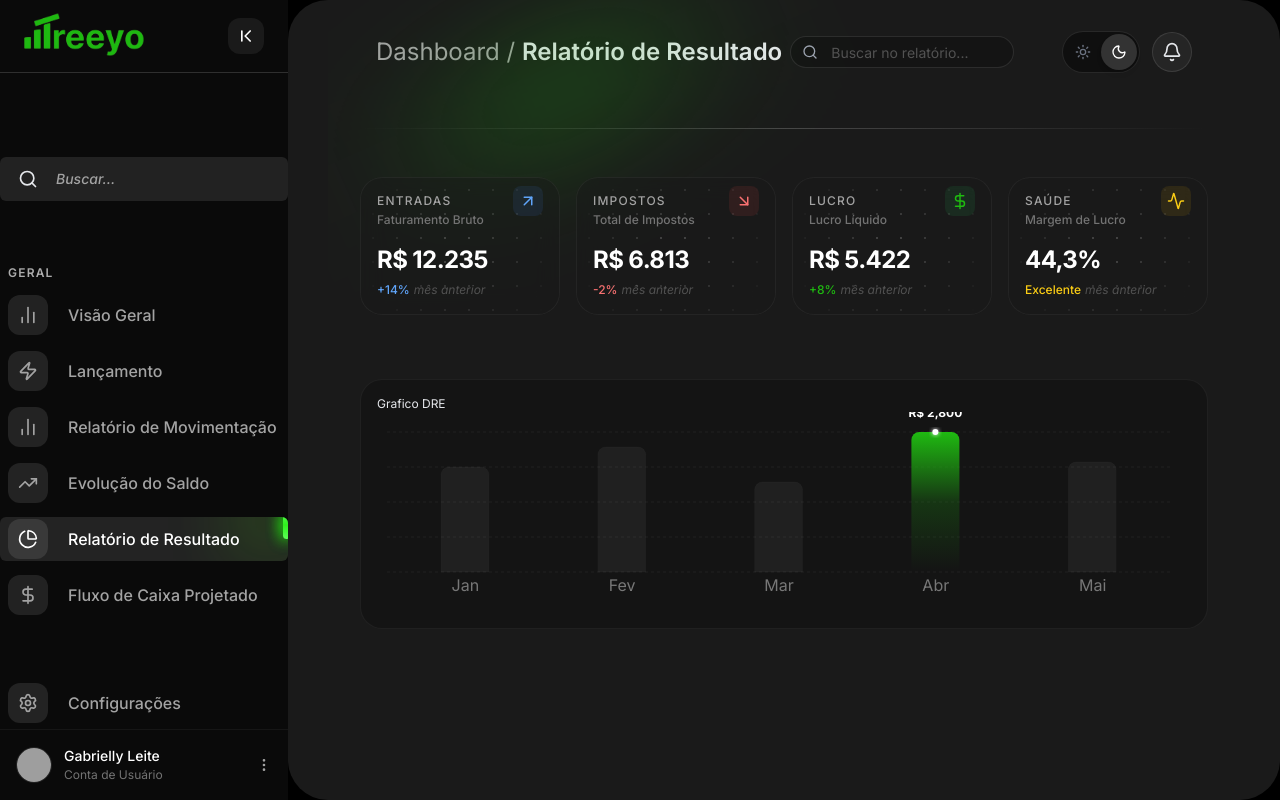
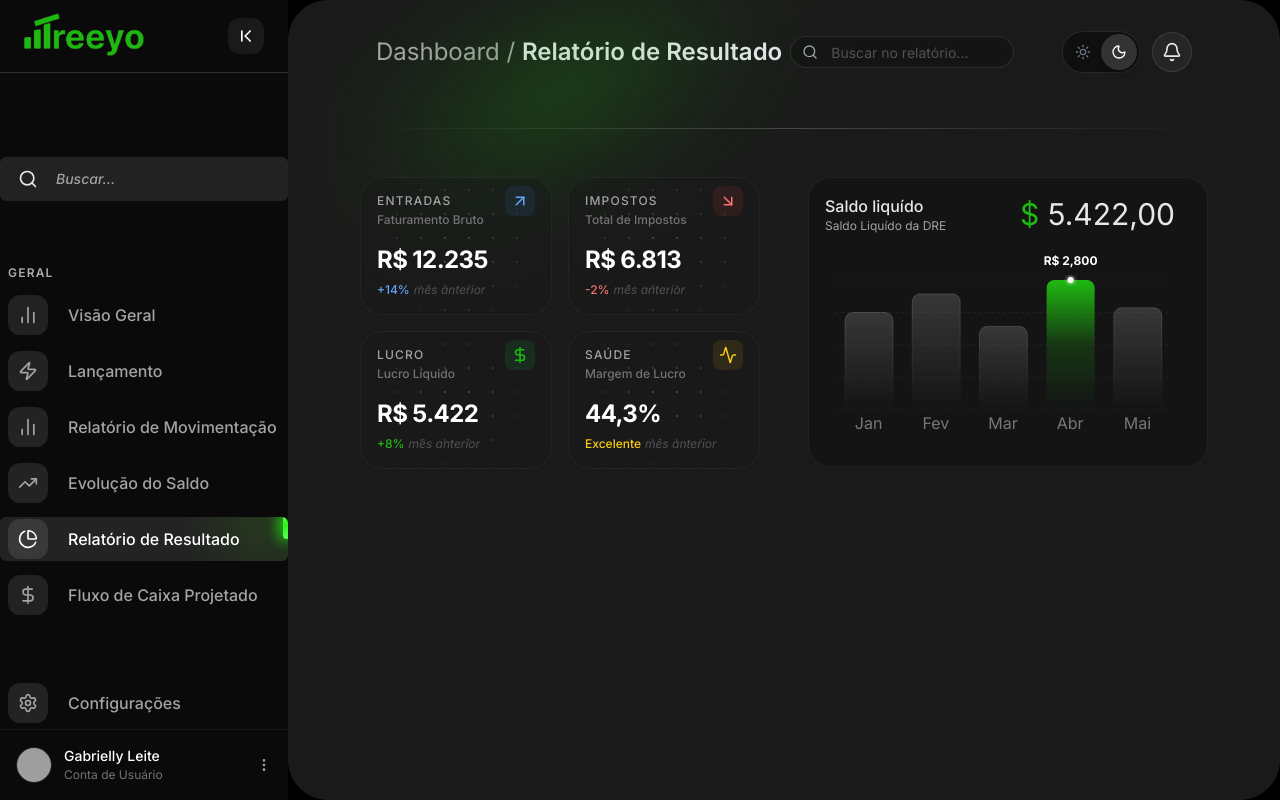
Before and after one commit to gabriellyleitedev/treeyo-dashboard-saas, a React (Vite) app: page /resultado in a window 1280 px wide. Built offline with nearby package versions, Linux system fonts and the light colour scheme; grey boxes are pictures that could not be loaded.

Commit message:
Alterando tooltip grafico dre

```diff
--- a/src/components/DRE/DREChart.jsx
+++ b/src/components/DRE/DREChart.jsx
@@ -1,7 +1,8 @@
 import React from "react";
 import { motion } from "framer-motion";
-import { BarChart, Bar, XAxis, LabelList, ResponsiveContainer, CartesianGrid, Tooltip } from "recharts";
+import { BarChart, Bar, XAxis, LabelList, ResponsiveContainer, CartesianGrid, Tooltip, YAxis } from "recharts";
 import { Cell } from "recharts";
+import { X } from "lucide-react";
 
 
 const mesAtual = new Date().getMonth() // Obtém o mês atual (0-11) Array
@@ -23,20 +24,52 @@ const data = [
 const mesAtivoIndex = 3;
 
 
+
 const CustomTooltip = ({ active, payload, label }) => {
-    if (active && payload && payload.length) {
-        return (
-            <div className="bg-black/40 border border-white/10 backdrop-blur-md text-gray-200 p-2 rounded-lg shadow-2xl">
-                <p className="text-xs text-neutral-400 uppercase font-semibold">{label}</p>
-                <p className="text-sm text-gray-200 font-bold">
-                    R$ {payload[0].value.toLocaleString()}</p>
+  if (active && payload && payload.length) {
+    const dateStr = `${label} 23, 2026`;
+    const cashflow = payload[0].value;
+
+    return (
+      <div className="relative z-[9999] ml-6">
+        {/* AJUSTE DA LUZ:
+           1. bg-[#1c1c1e]/80 para o blur passar melhor.
+           2. shadow-white/5 cria o "halo" de luz branca.
+           3. ring-1 ring-white/10 dá o brilho na borda.
+        */}
+        <div className="relative
+  bg-[#0d0d0e]/80 backdrop-blur-md border border-white/10 rounded-2xl p-4
+                        shadow-[0_-20px_80px_-20px_rgba(255,255,255,0.20)]">
+
+          <p className="text-[11px] text-neutral-500 font-medium mb-3 tracking-tight">
+            {dateStr}
+          </p>
+
+          <div className="flex flex-col gap-2">
+            <div className="flex justify-between items-center gap-6">
+              <span className="text-[12px] text-neutral-400">Cashflow</span>
+              <span className="text-[13px] text-white font-bold tracking-tight">
+                ${cashflow.toLocaleString('en-US', { minimumFractionDigits: 2 })}
+              </span>
             </div>
-        )
-    }
-    return null
+
+            <div className="flex justify-between items-center gap-6">
+              <span className="text-[12px] text-neutral-400">Inflow</span>
+              <span className="text-[12px] text-red-400 font-medium">
+                -$7,456.00
+              </span>
+            </div>
+          </div>
+        </div>
+
+        {/* Seta com a mesma cor do fundo para não parecer solta */}
+        <div className="absolute top-1/2 -left-1.5 -translate-y-1/2 w-3 h-3 bg-[#1c1c1e] border-l border-b border-white/10 rotate-45" />
+      </div>
+    );
+  }
+  return null;
 };
 
-// Componente para renderizar o ponto de luz (DOT)
 const RenderCustomLabel = (props) => {
     const { x, y, width, index, value } = props;
     if (index !== mesAtivoIndex) return null;
@@ -54,12 +87,20 @@ const RenderCustomLabel = (props) => {
 
     )
 }
+
 const DREChart = () => {
 
     return (
-        <div className="flex flex-col overflow-hidden w-full bg-black/20 border border-white/5 rounded-[22px] p-4">
-            <div className="text-gray-200 text-xs">
-                <h1>Grafico DRE</h1>
+        <div className="flex flex-col overflow-hidden w-full bg-black/20 border border-white/5 rounded-[22px] p-4 ">
+            <div className="flex justify-between items-center pb-4">
+                <div>
+                    <h1 className="text-gray-200 font-medium">Saldo liquído</h1>
+                    <p className="text-neutral-400 text-xs">Saldo Liquído da DRE</p>
+                </div>
+                <div>
+                    <h1 className="text-gray-200 text-2xl md:text-3xl px-4"><span className="text-[#1fba11]">$ </span>5.422,00</h1>
+                </div>
+
             </div>
 
             <div className="w-full h-[200px] ">
@@ -67,17 +108,25 @@ const DREChart = () => {
                     <BarChart
                         data={data}
                         margin={{
-                            top: 20,
+                            top: 30,
                             right: 20,
                             left: 10,
                             bottom: 10
-                        }}>
+                        }}
+
+                        >
+
 
                         <defs>
                             <linearGradient id="barGradient" x1="0" y1="0" x2="0" y2="1">
                                 <stop offset="0%" stopColor="#1fba11" stopOpacity={1} />
                                 <stop offset="50%" stopColor="#1fba11" stopOpacity={0.2} />
                                 <stop offset="100%" stopColor="#1fba11" stopOpacity={0} />
+                            </linearGradient>
+
+                            <linearGradient id="offGradient" x1="0" y1="0" x2="0" y2="1">
+                                <stop offset="0%" stopColor="#fff" stopOpacity={0.15} />
+                                <stop offset="100%" stopColor="#fff" stopOpacity={0} />
                             </linearGradient>
 
                             <filter id="dotGlow" x="-50%" y="-20%" width="200%" height="160%">
@@ -97,15 +146,22 @@ const DREChart = () => {
                             axisLine={false} // Remove linha base feia (eixo X)
                         />
 
-                        <Tooltip content={<CustomTooltip />} cursor={false} />
+                  <Tooltip
+                            content={<CustomTooltip />}
+                            cursor={{ fill: "none" }}
+                            wrapperStyle={{ outline: "none" }}
+                            filterNull={true}
+
+/>
 
                         <Bar dataKey="saldo" radius={[8, 8, 0, 0]} barSize={48}>
                             {/* O Recharts vai iterar sobre os dados e passar as coordenadas para sua função */}
-                            <LabelList content={<RenderCustomLabel  />} />
+                            <LabelList dataKey="saldo" content={<RenderCustomLabel />} />
 
                             {data.map((entry, index) => (
-                                <Cell key={index} fill={index === mesAtivoIndex ? "url(#barGradient)" : "rgba(255,255,255,0.05)"}
-                                    stroke={index === mesAtivoIndex ? "none" : "rgba(255,255,255,0.02)"}
+                                <Cell
+                                    fill={index === mesAtivoIndex ? "url(#barGradient)" : "url(#offGradient)"}
+                                    stroke={index === mesAtivoIndex ? "none" : "url(#offGradient)"}
                                     strokeWidth={1}
                                     style={{
                                         filter: index === mesAtivoIndex ? "url(#glow)" : "none",
--- a/src/pages/Dre.jsx
+++ b/src/pages/Dre.jsx
@@ -185,9 +185,9 @@ const Dre = () => {
                     {/* SEÇÃO DE CARDS */}
                     <motion.div variants={itemVariants} className="w-full flex flex-col gap-4 md:gap-6">
 
-                        <div className="flex flex-col lg:flex-cols-2 gap-12 w-full ">
+                        <div className="flex gap-12 w-full lg:flex-row flex-col">
 
-                            <div className="grid grid-cols-4 gap-4 md:gap-4 md:pt-4 pt-6 w-full justify-center">
+                            <div className="grid grid-cols-2 gap-4 md:gap-4 md:pt-4 pt-6 w-full justify-center">
 
                                 <DRECard
                                     title="Entradas"
@@ -215,7 +215,7 @@ const Dre = () => {
                                 />
                             </div>
 
-                              <motion.div variants={itemVariants} className="w-full md:pt-4 pt-2 flex-1 h-full transition-all duration-500">
+                              <motion.div variants={itemVariants} className="w-full md:pt-4 pt-2 flex-grow h-full transition-all duration-500">
                                 <DREChart />
                             </motion.div>
 
```
Also changed, not shown: src/index.css (line endings or trailing spaces).
